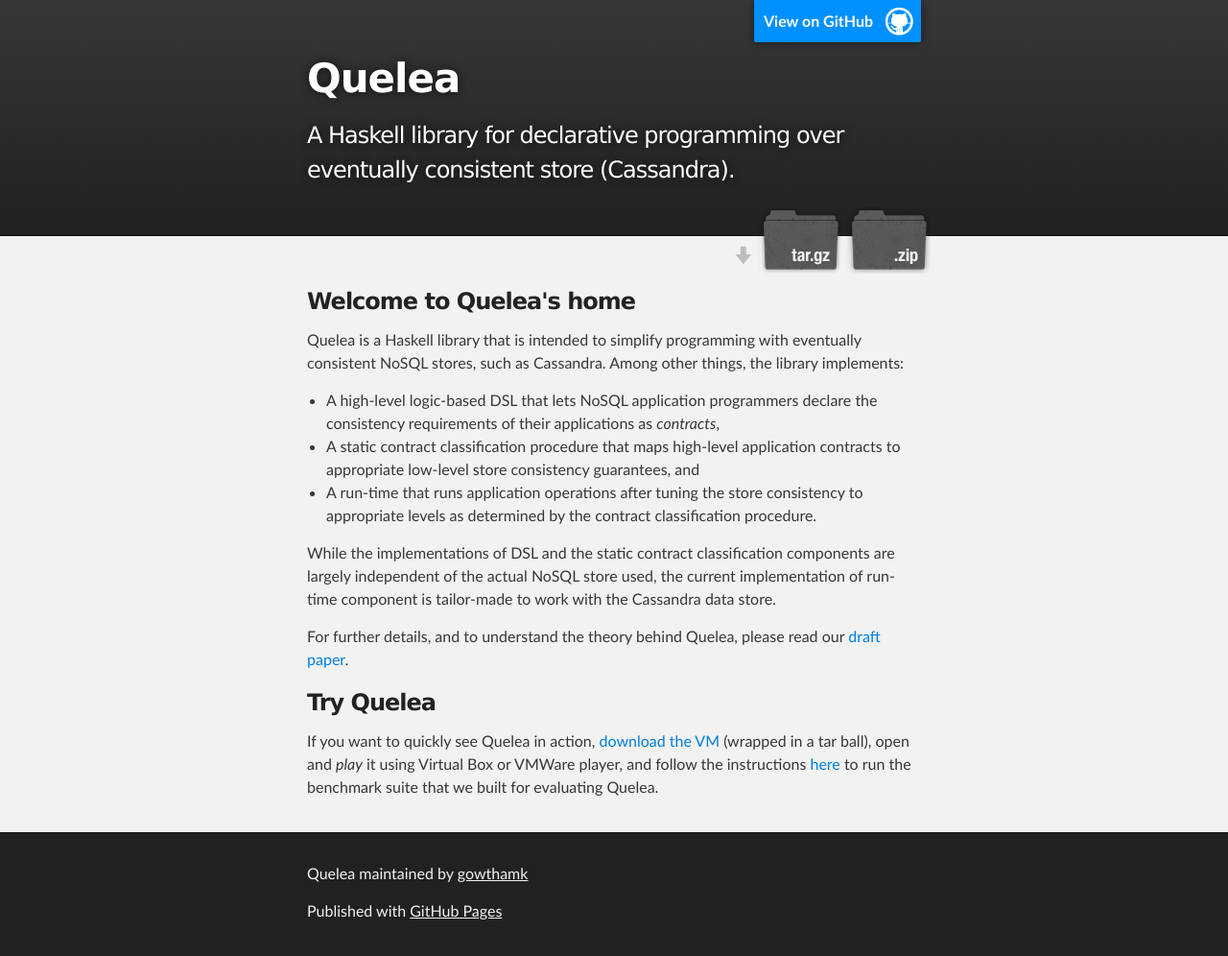
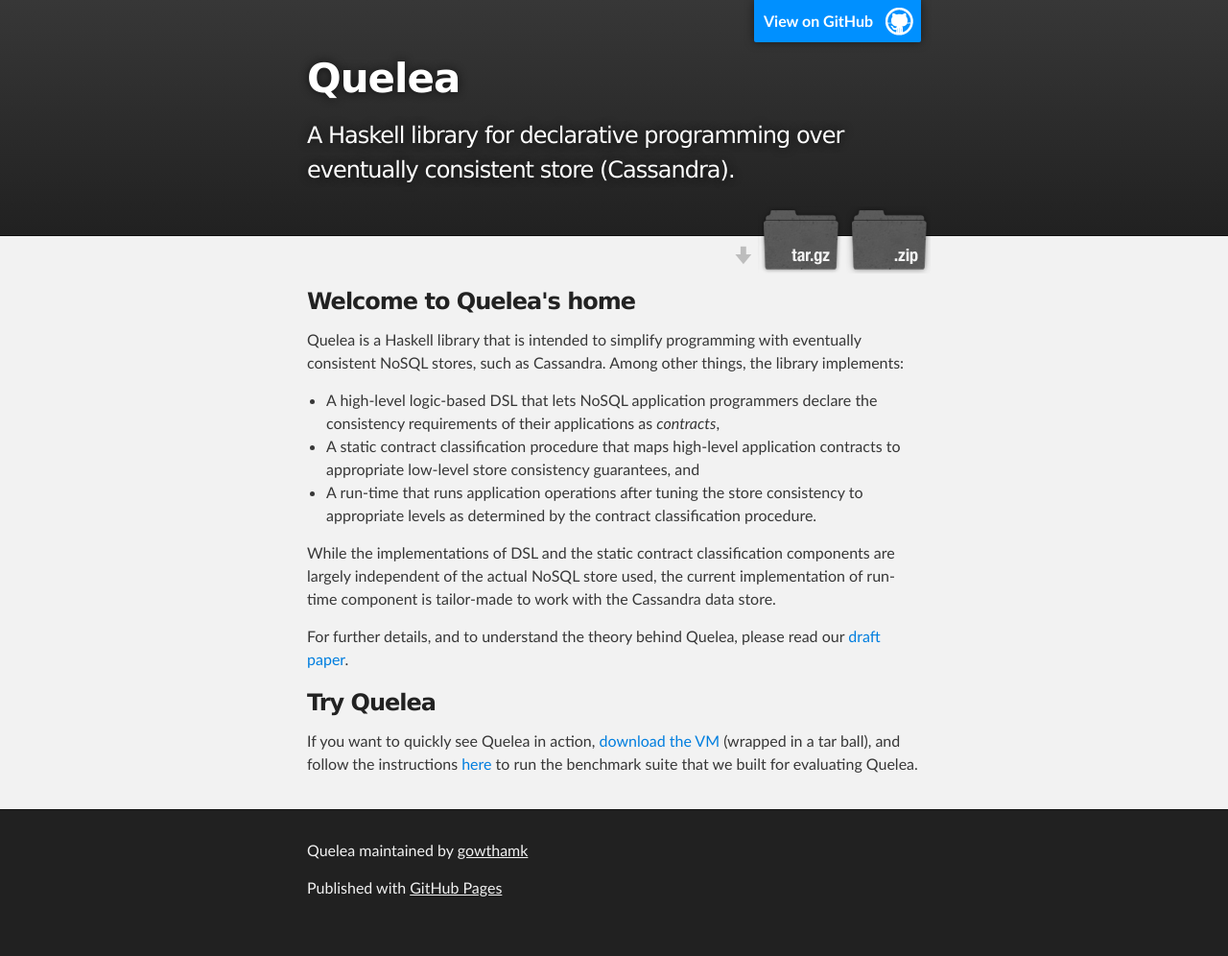
Before and after one commit to kayceesrk/Quelea, a Jekyll site: the page index.html, which Jekyll copies as it is, in a window 1280 px wide. Shown: the whole page at 96% size. Built offline with Jekyll 4.4.1, drawn with Linux system fonts in a browser that asks for light colours; after the commit the page ends 972 px from its top, so only the background shows below that.

```diff
--- a/index.html
+++ b/index.html
@@ -50,7 +50,7 @@
 <h3>
 <a id="try-quelea" class="anchor" href="#try-quelea" aria-hidden="true"><span class="octicon octicon-link"></span></a>Try Quelea</h3>
 
-<p>If you want to quickly see Quelea in action, <a href="https://www.cs.purdue.edu/sss/projects/catalyst/UbuntuQuelea.tar.gz">download the VM</a> (wrapped in a tar ball), open and <em>play</em> it using Virtual Box or VMWare player, and follow the instructions <a href="http://gowthamk.github.io/Quelea/">here</a> to run the benchmark suite that we built for evaluating Quelea.  </p>
+<p>If you want to quickly see Quelea in action, <a href="https://www.cs.purdue.edu/sss/projects/catalyst/UbuntuQuelea.tar.gz">download the VM</a> (wrapped in a tar ball), and follow the instructions <a href="http://gowthamk.github.io/Quelea/">here</a> to run the benchmark suite that we built for evaluating Quelea.  </p>
       </section>
     </div>
 
```
Also changed, not shown: params.json (+1 -1 lines).
